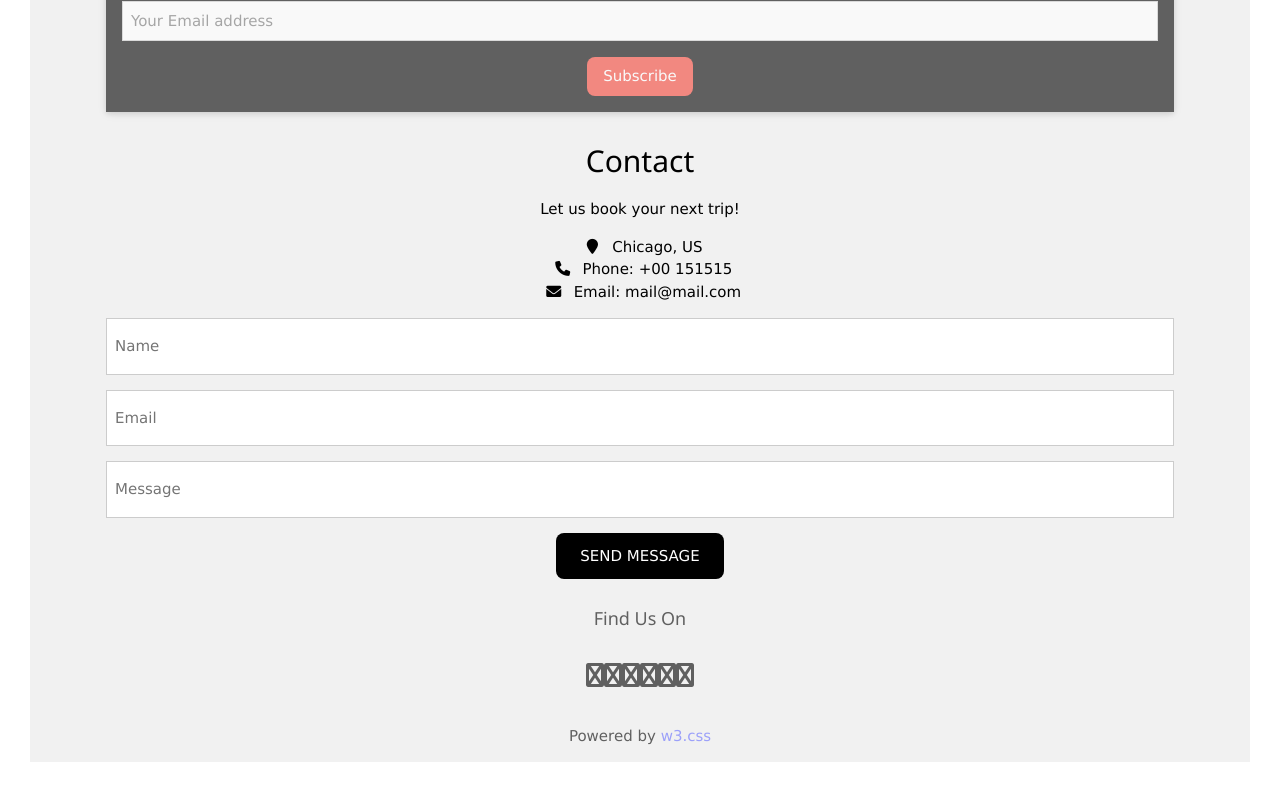
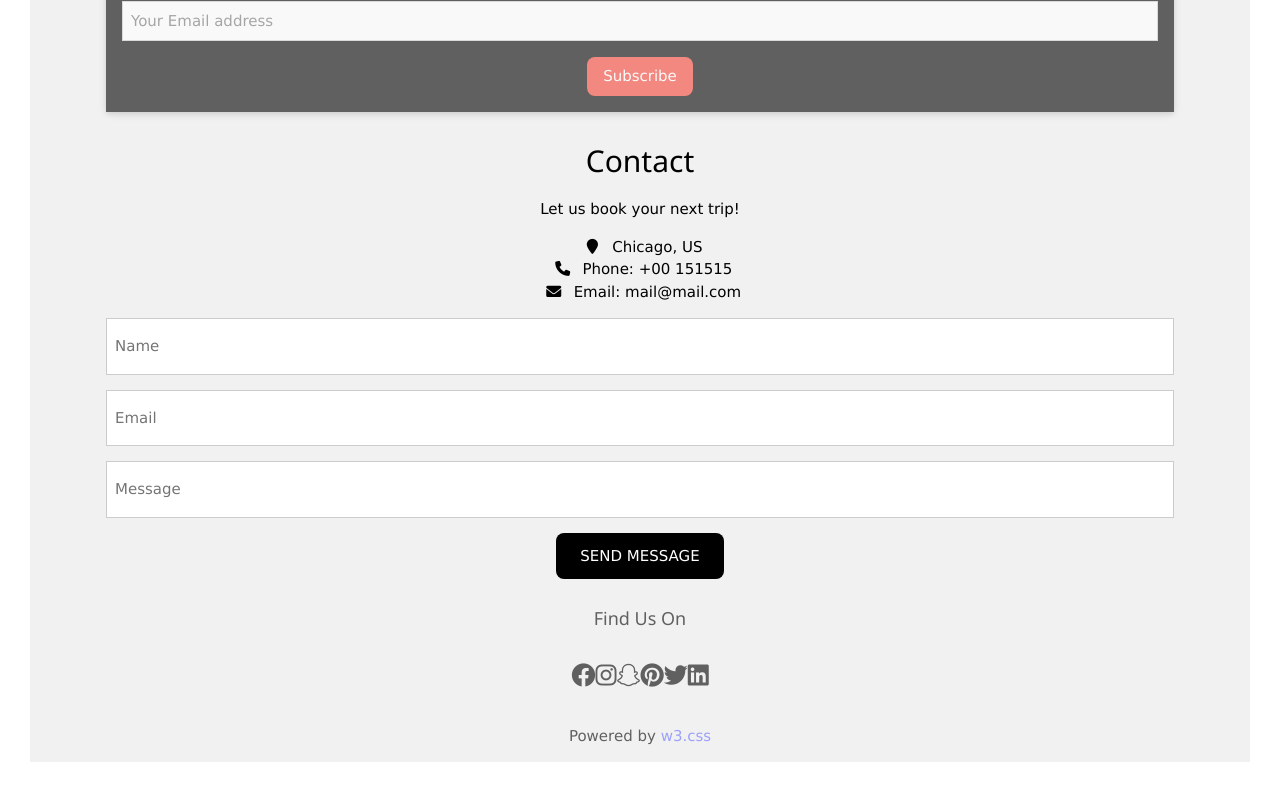
Before and after one commit to JuriValkiainen/tourconnect, a React (Vite) app in the folder client/: page / in a window 1280 px wide. Shown: the part 2398-3198 px from the top of the page. Built offline with nearby package versions, Linux system fonts and the light colour scheme; no server answers.

Commit message:
icons under Font Awesome 6

```diff
--- a/client/index.html
+++ b/client/index.html
@@ -13,10 +13,6 @@
     />
     <link
       rel="stylesheet"
-      href="https://cdnjs.cloudflare.com/ajax/libs/font-awesome/4.7.0/css/font-awesome.min.css"
-    />
-    <link
-      rel="stylesheet"
       href="https://cdnjs.cloudflare.com/ajax/libs/font-awesome/6.0.0/css/all.min.css"
     />
   </head>
--- a/client/src/components/Footer.jsx
+++ b/client/src/components/Footer.jsx
@@ -3,12 +3,12 @@ const Footer = () => {
     <footer className="w3-container w3-center w3-opacity w3-margin-bottom">
       <h5>Find Us On</h5>
       <div className="w3-xlarge w3-padding-16">
-        <i className="fa fa-facebook-official w3-hover-opacity"></i>
-        <i className="fa fa-instagram w3-hover-opacity"></i>
-        <i className="fa fa-snapchat w3-hover-opacity"></i>
-        <i className="fa fa-pinterest-p w3-hover-opacity"></i>
-        <i className="fa fa-twitter w3-hover-opacity"></i>
-        <i className="fa fa-linkedin w3-hover-opacity"></i>
+      <i className="fab fa-facebook"></i>
+      <i className="fab fa-instagram"></i>
+      <i className="fab fa-snapchat"></i>
+      <i className="fab fa-pinterest"></i>
+      <i className="fab fa-twitter"></i>
+      <i className="fab fa-linkedin"></i>
       </div>
       <p>
         Powered by{" "}
--- a/client/src/locales/fi.json
+++ b/client/src/locales/fi.json
@@ -5,9 +5,9 @@
     "dropdownGuide_login": "Opas login",
     "dropdownGuide_dashboard": "Opas dashboard",
     "navBtn_traveler": "Matkailija",
-    "dropdownTrav_register": "Register as Traveler",
-    "dropdownTrav_login": "Traveler Login",
-    "dropdownTrav_profile": "Traveler Profile",
+    "dropdownTrav_register": "Rekisteröityminen matkailijana",
+    "dropdownTrav_login": "Matkailijan login",
+    "dropdownTrav_profile": "Matkailijan profiili",
     "header_alert": "Valitse kaupunki ja päivämäärä ennen hakua.",
     "header_selectCity_panel": "Valitse kaupunki",
     "header_selectCity_date": "Päivämäärä",
```
